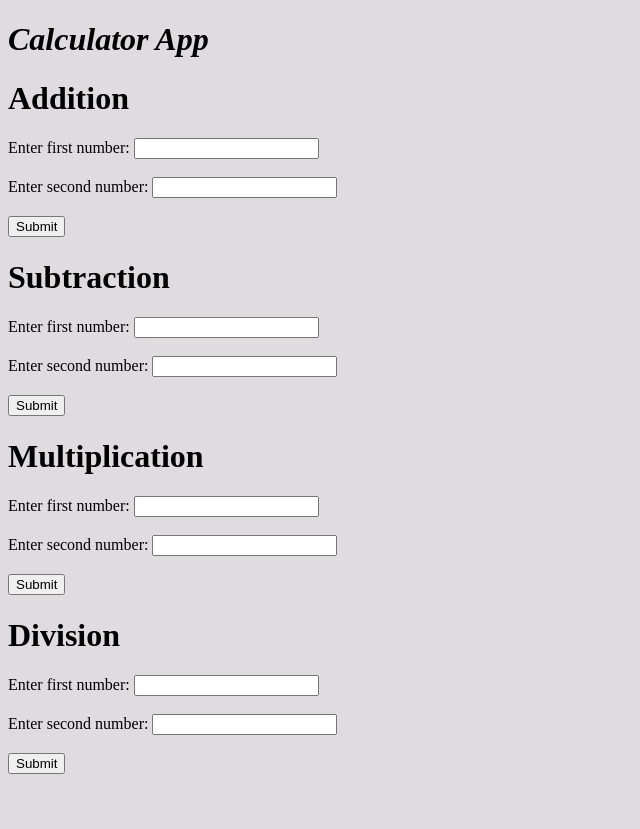
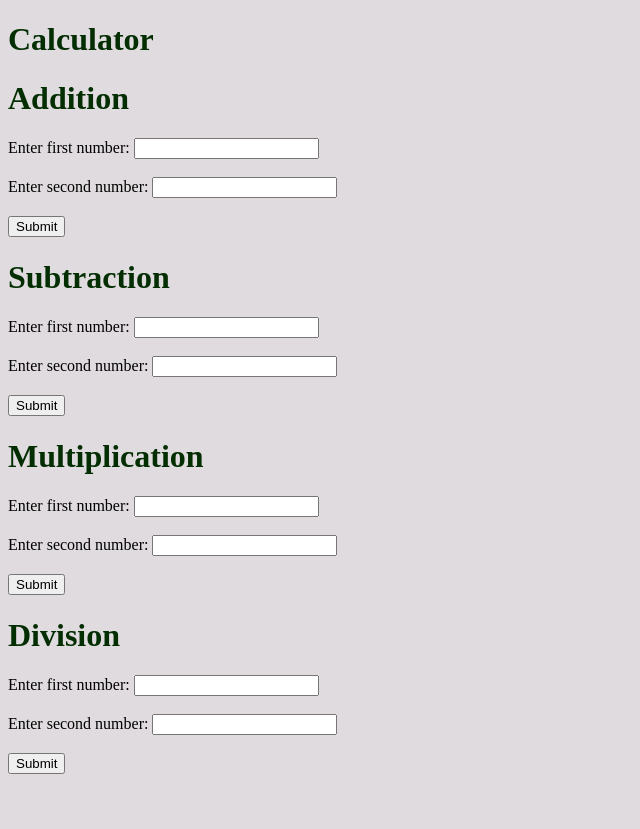
Before and after one commit to keerthanaselvanmca2022/Django-Projects, a Django app: page / in a window 1280 px wide. Shown: the whole page, without its empty margins (0-640 px from the left). Run offline with Django 4.2, Linux system fonts and the light colour scheme.

Commit message:
Add files via upload

```diff
--- a/djangoprojects/templates/calculatorapp/index.html
+++ b/djangoprojects/templates/calculatorapp/index.html
@@ -11,13 +11,17 @@
             /* background: linear-gradient(to top left, #e898c0, #e4e0ea); */
             background-color: rgb(224, 219, 222);
         }
+
+        h1 {
+            color: rgb(2, 46, 2);
+        }
     </style>
 </head>
 
 <body>
     <div class="card">
         <div class="card-header">
-            <h1><B><i>Calculator App</i></B></h1>
+            <h1><B>Calculator</B></h1>
         </div>
         {% block content %}
 
```
